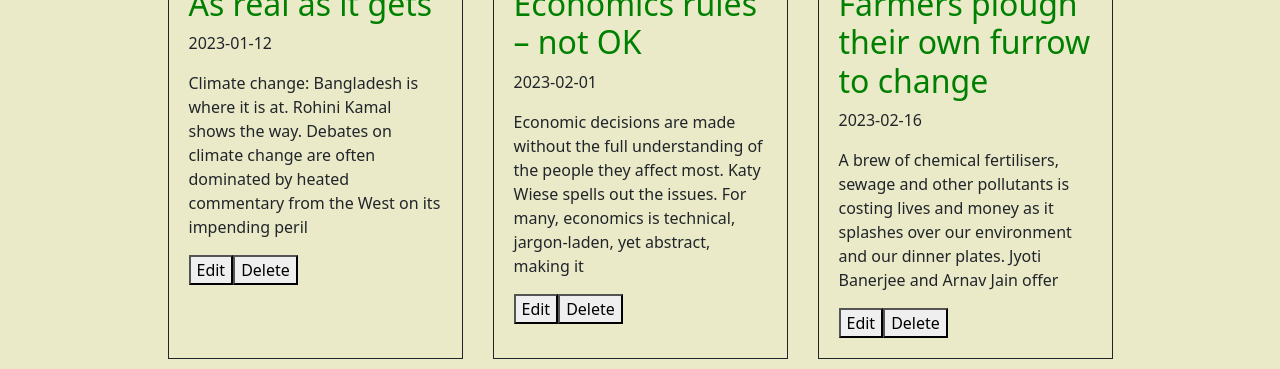
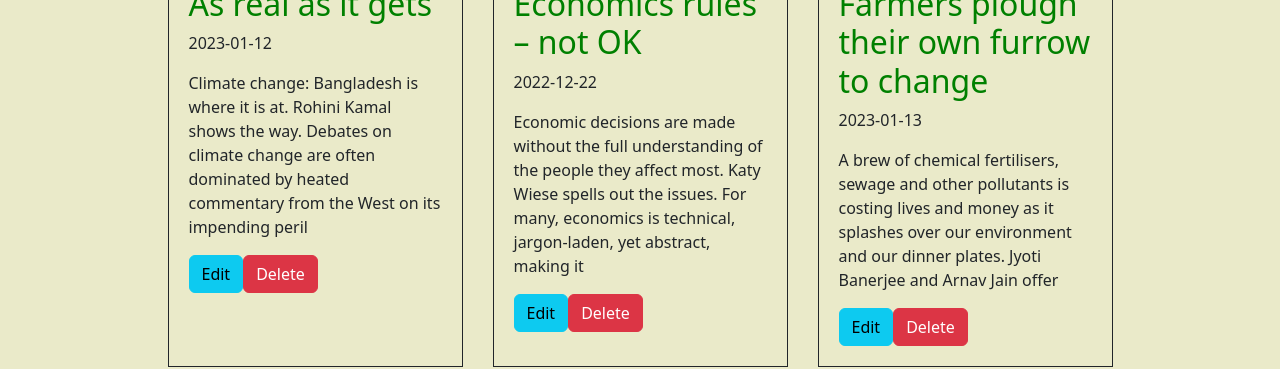
Before and after one commit to Ajithvc45/myArticle, an Angular app: page / in a window 1280 px wide. Shown: the part 467-836 px from the top of the page. Built offline with nearby package versions, Linux system fonts and the light colour scheme; data requests are answered from the project's data file.

Commit message:
css hover,button added

```diff
--- a/db.json
+++ b/db.json
@@ -12,21 +12,21 @@
       "author": "Tom",
       "title": "Economics rules – not OK",
       "content": "Economic decisions are made without the full understanding of the people they affect most. Katy Wiese spells out the issues. For many, economics is technical, jargon-laden, yet abstract, making it",
-      "date": "2023-02-01"
+      "date": "2022-12-22"
     },
     {
       "id": 6,
       "author": "Peter",
       "title": "Farmers plough their own furrow to change",
       "content": "A brew of chemical fertilisers, sewage and other pollutants is costing lives and money as it splashes over our environment and our dinner plates.  Jyoti Banerjee and Arnav Jain offer",
-      "date": "2023-02-16"
+      "date": "2023-01-13"
     },
     {
       "id": 7,
       "author": "Cooper",
       "title": "Having it all",
       "content": "Could private funding actually benefit nature? Henry Leveson-Gower proposes a cooperative approach. Since the 80s environmental economists have been putting monetary values on nature so they get “counted”. Now they",
-      "date": "2023-02-21"
+      "date": "2023-01-27"
     },
     {
       "id": 8,
--- a/src/app/home/home.component.css
+++ b/src/app/home/home.component.css
@@ -18,8 +18,14 @@
     max-width: 25%;
     border: 1px solid;
     padding: 20px;
+    transition: 0.4s;
 }
 
 h2 {
     color: green;
 }
+
+.articleContent:hover {
+    background-color: rgb(199, 244, 244);
+    transform: scale(1.1);
+}
--- a/src/app/home/home.component.html
+++ b/src/app/home/home.component.html
@@ -1,7 +1,6 @@
 <div class="body">
   <div class="main">
     <h1>Welcome</h1>
-    <!-- <button routerLink="/add">Add Article</button> -->
     <button type="button" routerLink="/add" class="btn btn-primary">Add Article</button>
   </div>
 
@@ -12,8 +11,8 @@
       <h2>{{ data.title }}</h2>
       <p>{{data.date}}</p>
       <p>{{ data.content }}</p>
-      <button (click)="editArticle(data)" (click)="call(data)">Edit</button>
-      <button (click)="deleteArticle(data)">Delete</button>
+      <button (click)="editArticle(data)"  type="button" class="btn btn-info">Edit</button>
+      <button (click)="deleteArticle(data)" type="button" class="btn btn-danger">Delete</button>
     </div>
   </div>
 </div>
--- a/src/app/home/home.component.ts
+++ b/src/app/home/home.component.ts
@@ -45,10 +45,10 @@ export class HomeComponent implements OnInit {
     });
   }
 
-  call(data: any) {
-    this.articleObj = data;
-    console.log('getttttttttt', this.articleObj);
-  }
+  // call(data: any) {
+  //   this.articleObj = data;
+  //   console.log('getttttttttt', this.articleObj);
+  // }
 
   deleteArticle(data: any) {
     this.contentService.deleteContent(data).subscribe((res) => {
```
